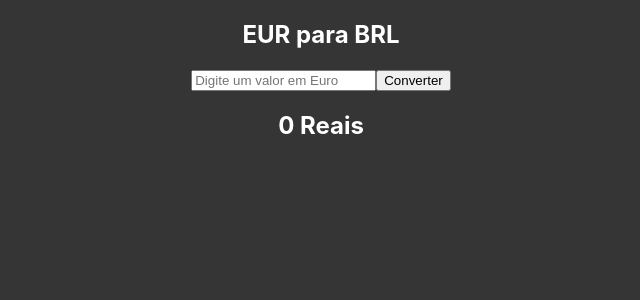
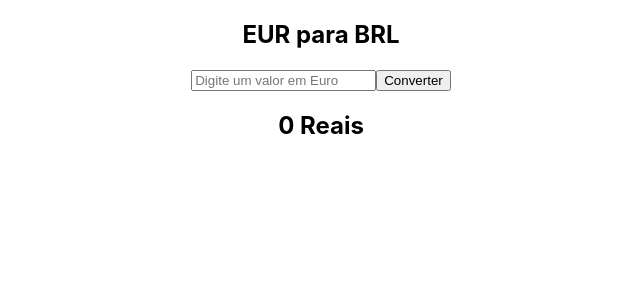
Before and after one commit to luizfelper/Conversor-de-Moedas, a React (Create React App) app: page / in a window 1280 px wide. Shown: the top 300 px of the page, without its empty margins (319-959 px from the left). Built offline with nearby package versions, Linux system fonts and the light colour scheme.

Commit message:
Definindo cor padrão do React ao Projeto

```diff
--- a/src/App.css
+++ b/src/App.css
@@ -1,7 +1,3 @@
-body {
-  background-color: rgb(53, 53, 53);
-  color: white;
-}
 
 .App {
   text-align: center;
```
